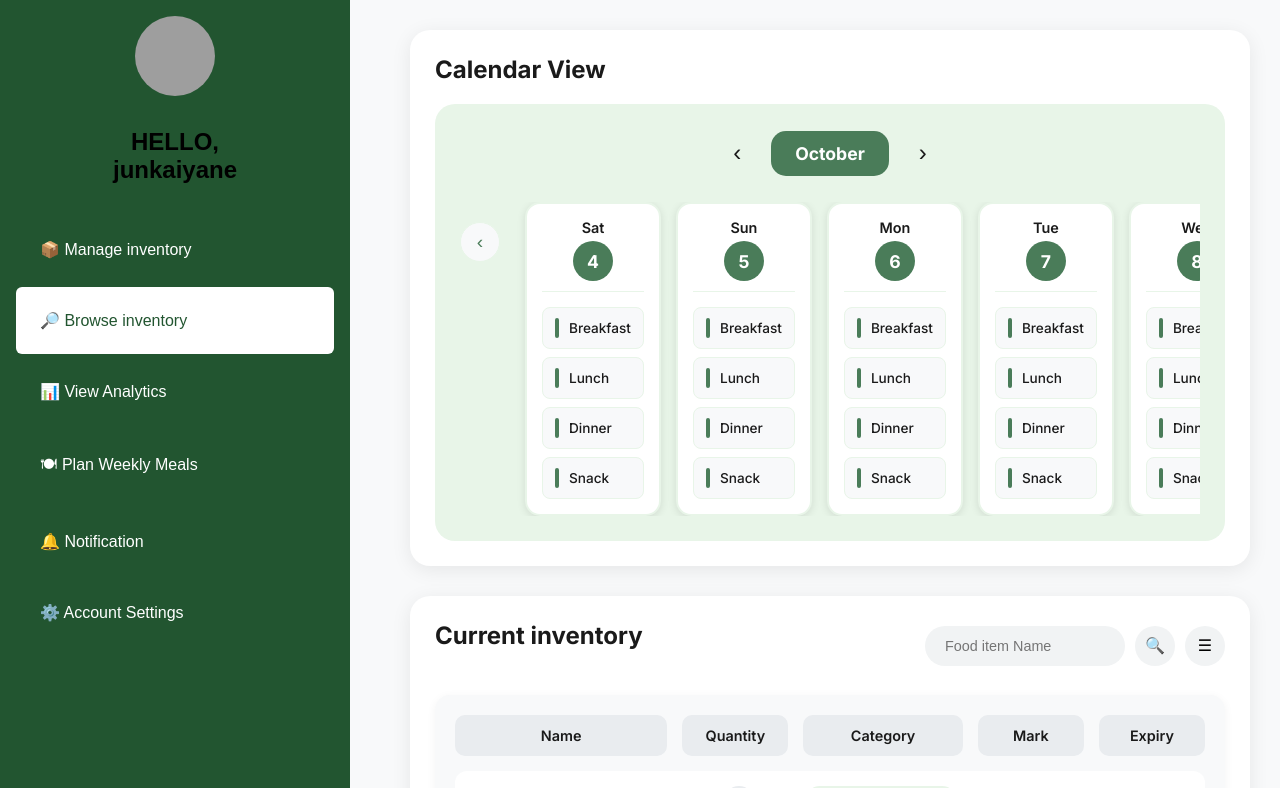
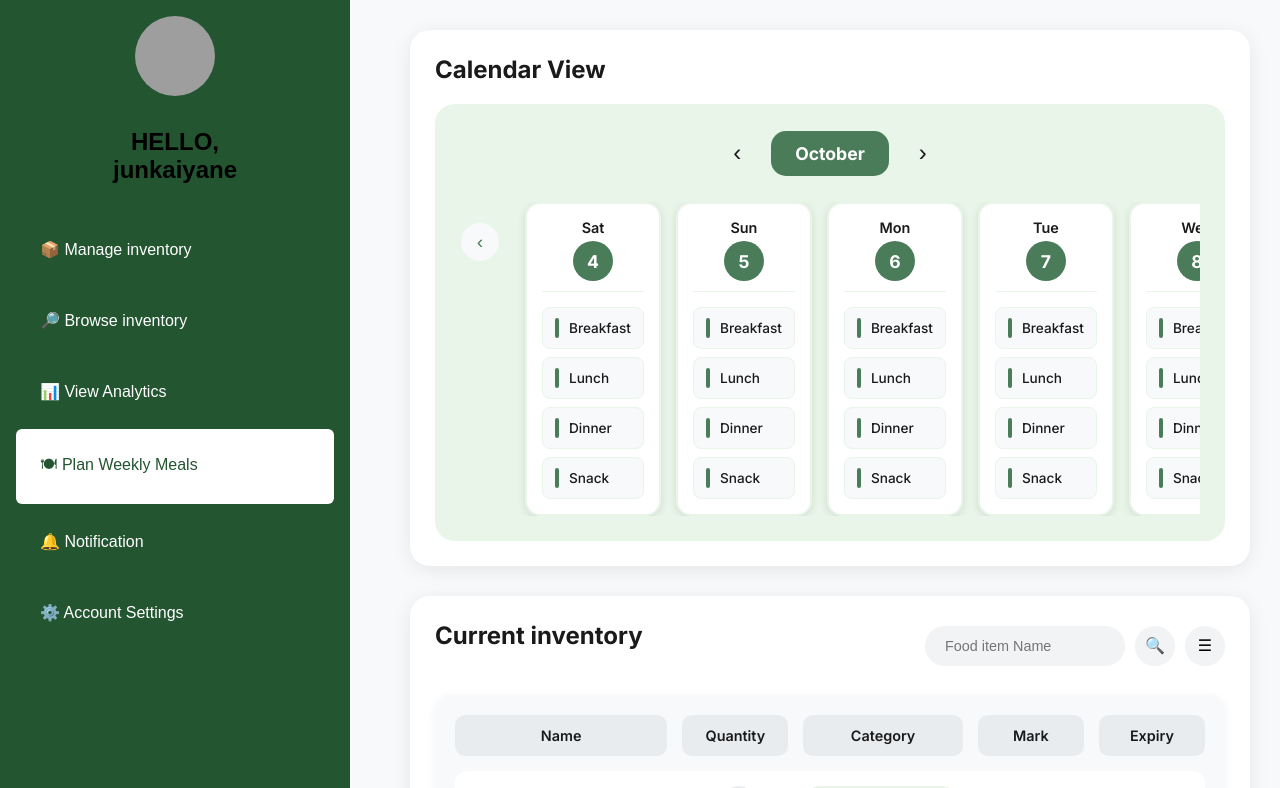
Before and after one commit to Jun20220703/bit216as, an Angular app: page /planWeeklyMeal in a window 1280 px wide. Shown: the top 788 px of the page. Built offline with nearby package versions, Linux system fonts and the light colour scheme; grey boxes are pictures that could not be loaded.

Commit message:
Update sidebar.component.html

```diff
--- a/src/app/components/sidebar/sidebar.component.html
+++ b/src/app/components/sidebar/sidebar.component.html
@@ -5,11 +5,11 @@
   </div>
 
   <nav class="menu">
-    <a routerLink="/manage" class="menu-item">📦 Manage inventory</a>
-    <a routerLink="/inventory" class="menu-item active">🔎 Browse inventory</a>
-    <a routerLink="/analytics" class="menu-item">📊 View Analytics</a>
-    <a routerLink="/meals" class="menu-item">🍽 Plan Weekly Meals</a>
-    <a routerLink="/notifications" class="menu-item">🔔 Notification</a>
-    <a routerLink="/account-settings" class="menu-item">⚙️ Account Settings</a>
+    <a routerLink="/manage" class="menu-item" routerLinkActive="active">📦 Manage inventory</a>
+    <a routerLink="/inventory" class="menu-item" routerLinkActive="active">🔎 Browse inventory</a>
+    <a routerLink="/analytics" class="menu-item" routerLinkActive="active">📊 View Analytics</a>
+    <a routerLink="/planWeeklyMeal" class="menu-item" routerLinkActive="active">🍽 Plan Weekly Meals</a>
+    <a routerLink="/notifications" class="menu-item" routerLinkActive="active">🔔 Notification</a>
+    <a routerLink="/account-settings" class="menu-item" routerLinkActive="active">⚙️ Account Settings</a>
   </nav>
 </aside>
```
